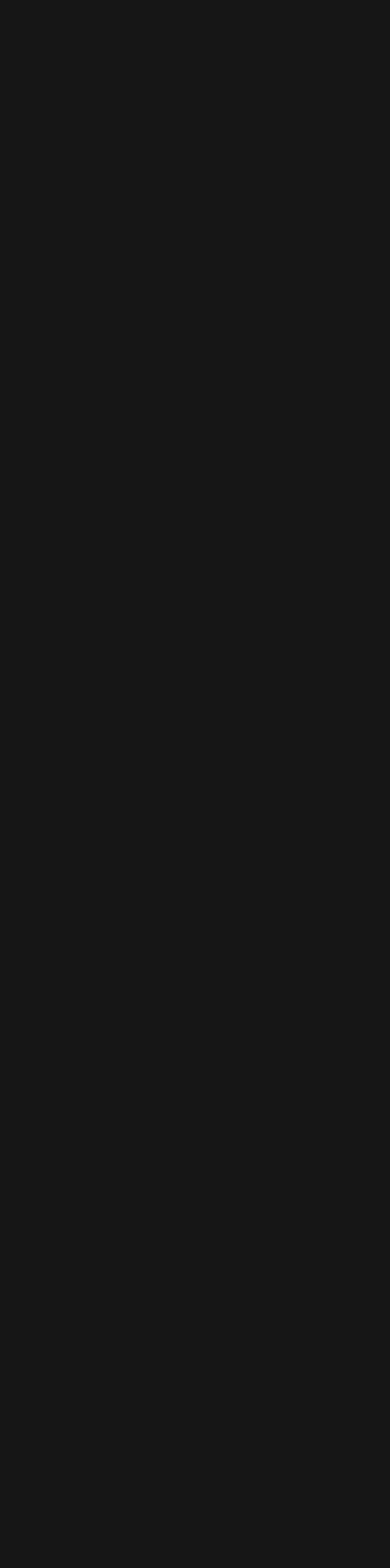
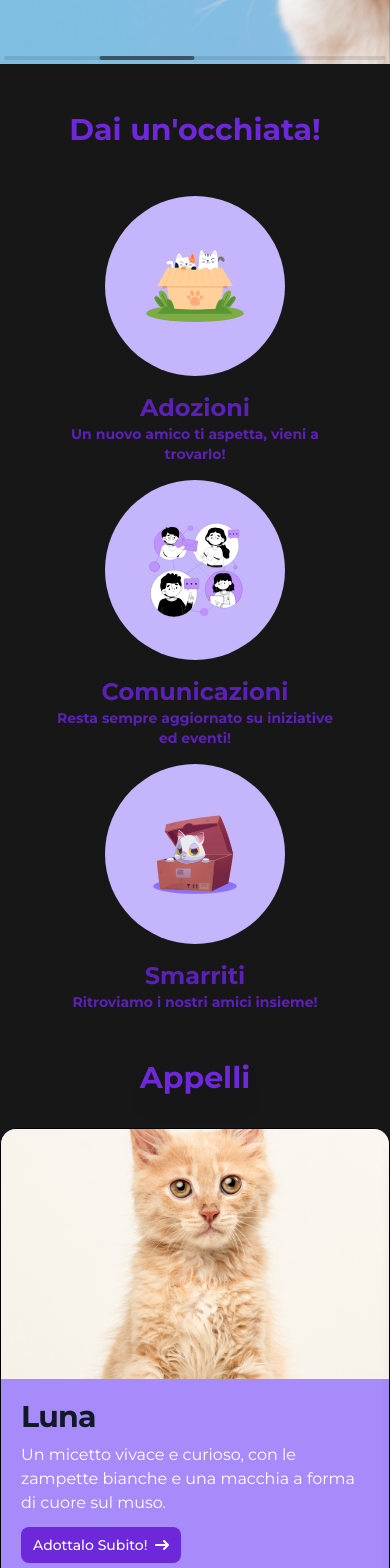
Before and after one commit to nicholascodazzi/arischiogatti, a Next.js app: page / in a window 390 px wide. Shown: the part 432-2000 px from the top of the page. Before the commit the page ends 844 px from the top, so only its background shows below. Built offline with nearby package versions, Linux system fonts and the light colour scheme.

Commit message:
Responsive design

```diff
--- a/app/components/Adoptions.js
+++ b/app/components/Adoptions.js
@@ -16,8 +16,8 @@ import AdoptionSliderCard from "./subcomponents/Adoption-Swiper-Card";
 export default function Adoptions() {
   return (
     <>
-      <div className="lg:w-full lg:flex lg:justify-center lg:my-8">
-        <p className="font-bold text-violet-700 text-4xl lg:drop-shadow-xl">
+      <div className="w-full flex justify-center my-8 ">
+        <p className="font-bold text-violet-700 lg:text-4xl text-3xl drop-shadow-xl">
           Appelli
         </p>
       </div>
@@ -28,17 +28,24 @@ export default function Adoptions() {
             // install Swiper modules
             modules={[Autoplay, Navigation, Pagination, Scrollbar, EffectFade]}
             className="lg:h-[500px] lg:w-10/12"
-            slidesPerView={3}
-            spaceBetween={125}
             // effect={"fade"}
             centeredSlides={true}
             // fadeEffect={{ crossFade: true }}
-            autoplay={{
-              delay: 2500,
-              disableOnInteraction: false
-            }}
+            // autoplay={{
+            //   delay: 2500,
+            //   disableOnInteraction: false
+            // }}
             grabCursor={true}
             loop={true}
+            breakpoints={{
+              0:{
+                slidesPerView: 1,
+              },
+              768:{
+                slidesPerView: 3,
+                spaceBetween: 125
+              }}
+            }
           >
             <SwiperSlide>
               <AdoptionSliderCard
--- a/app/components/Carousel.js
+++ b/app/components/Carousel.js
@@ -21,7 +21,7 @@ export default function Carousel() {
     <Swiper
       // install Swiper modules
       modules={[Autoplay, Navigation, Pagination, Scrollbar, EffectFade]}
-      className="mySwiper lg:h-[600px] md:h-[500px]"
+      className="mySwiper lg:h-[30rem] h-96"
       slidesPerView={1}
       effect={"fade"}
       centeredSlides={true}
@@ -37,7 +37,7 @@ export default function Carousel() {
       <SwiperSlide>
         <Image
           src="/images/ui/carousel/cat-1.jpg"
-          className="w-full h-full"
+          className="w-full h-full object-cover"
           width={10000}
           height={10000}
           alt="gatto 1"
@@ -46,7 +46,7 @@ export default function Carousel() {
       <SwiperSlide>
         <Image
           src="/images/ui/carousel/cat-2.jpg"
-          className="w-full h-full"
+          className="w-full h-full object-cover"
           width={10000}
           height={10000}
           alt="gatto 2"
@@ -55,7 +55,7 @@ export default function Carousel() {
       <SwiperSlide>
         <Image
           src="/images/ui/carousel/cat-4.jpg"
-          className="w-full h-full"
+          className="w-full h-full object-cover"
           width={10000}
           height={10000}
           alt="gatto 4"
@@ -64,7 +64,7 @@ export default function Carousel() {
       <SwiperSlide>
         <Image
           src="/images/ui/carousel/cat-5.jpg"
-          className="w-full h-full"
+          className="w-full h-full object-cover"
           width={10000}
           height={10000}
           alt="gatto 5"
--- a/app/components/Sections.js
+++ b/app/components/Sections.js
@@ -3,12 +3,12 @@ import SectionCard from "./subcomponents/Sections-Card";
 export default function Sections() {
   return (
     <>
-      <div className="lg:flex lg:justify-center lg:my-8">
-        <p className="font-bold text-violet-700 text-4xl">
+      <div className="flex justify-center my-12 lg:my-8">
+        <p className="font-bold text-violet-700 lg:text-4xl text-3xl">
           Dai un&apos;occhiata!
         </p>
       </div>
-      <div className="lg:flex lg:justify-center lg:items-center lg:gap-16">
+      <div className="lg:flex lg:flex-row lg:justify-center lg:items-center lg:gap-16 flex flex-col items-center">
         <div className="lg:w-1/6">
           <a href="#">
             <SectionCard
--- a/app/components/subcomponents/Adoption-Swiper-Card.js
+++ b/app/components/subcomponents/Adoption-Swiper-Card.js
@@ -9,15 +9,15 @@ export default function AdoptionSliderCard({
   url
 }) {
   return (
-    <div className="border border-black rounded-2xl shadow shadow-lg bg-violet-400 overflow-hidden">
-      <div className="lg:flex lg:justify-center lg:items-center max-h-[250px] overflow-hidden">
+    <div className="border border-black rounded-2xl shadow-lg bg-violet-400 overflow-hidden">
+      <div className="relative lg:flex lg:justify-center lg:items-center min-h-[250px] max-h-[250px]">
         <a href="#">
           <Image
             src={image}
-            width={1000}
-            height={1000}
             alt={image_description}
-          />
+            fill={true}
+            className="object-cover"
+            />
         </a>
       </div>
 
--- a/app/components/subcomponents/Sections-Card.js
+++ b/app/components/subcomponents/Sections-Card.js
@@ -2,14 +2,21 @@ import Image from "next/image";
 
 export default function SectionCard({ image, title, description }) {
   return (
-    <div className="lg:flex lg:flex-col lg:items-center lg:hover:scale-110 lg:hover:ease-in lg:duration-150">
+
+    <div className="flex flex-col items-center hover:scale-110 hover:ease-in duration-150">
       <div className="p-10 rounded-full bg-violet-300">
+        <div className="hidden lg:block">
         <Image src={image} width={200} height={200} alt="" />
+        </div>
+        <div className="lg:hidden">
+        <Image src={image} width={100} height={100} alt="" />
       </div>
-      <div className="text-center p-4">
-        <p className="text-3xl font-bold text-violet-800">{title}</p>
-        <p className="text-md font-bold text-violet-800">{description}</p>
+      </div>
+      <div className="text-center lg:p-4 px-12 py-4">
+        <p className="lg:text-3xl text-2xl font-bold text-violet-800">{title}</p>
+        <p className="lg:text-md text-sm font-bold text-violet-800">{description}</p>
       </div>
     </div>
+
   );
 }
--- a/app/page.tsx
+++ b/app/page.tsx
@@ -10,10 +10,10 @@ export default function Home() {
       <meta name="author" content="Codazzi Nicholas" />
       <meta name="viewport" content="width=device-width, initial-scale=1.0" />
       <Navbar />
-      {/* <Carousel />
+      <Carousel />
       <Sections />
       <Adoptions />
-      <Footer /> */}
+      {/* <Footer /> */}
     </>
   );
 }
```
Also changed, not shown: 1 other file (tests, documents, lock files or other folders).
